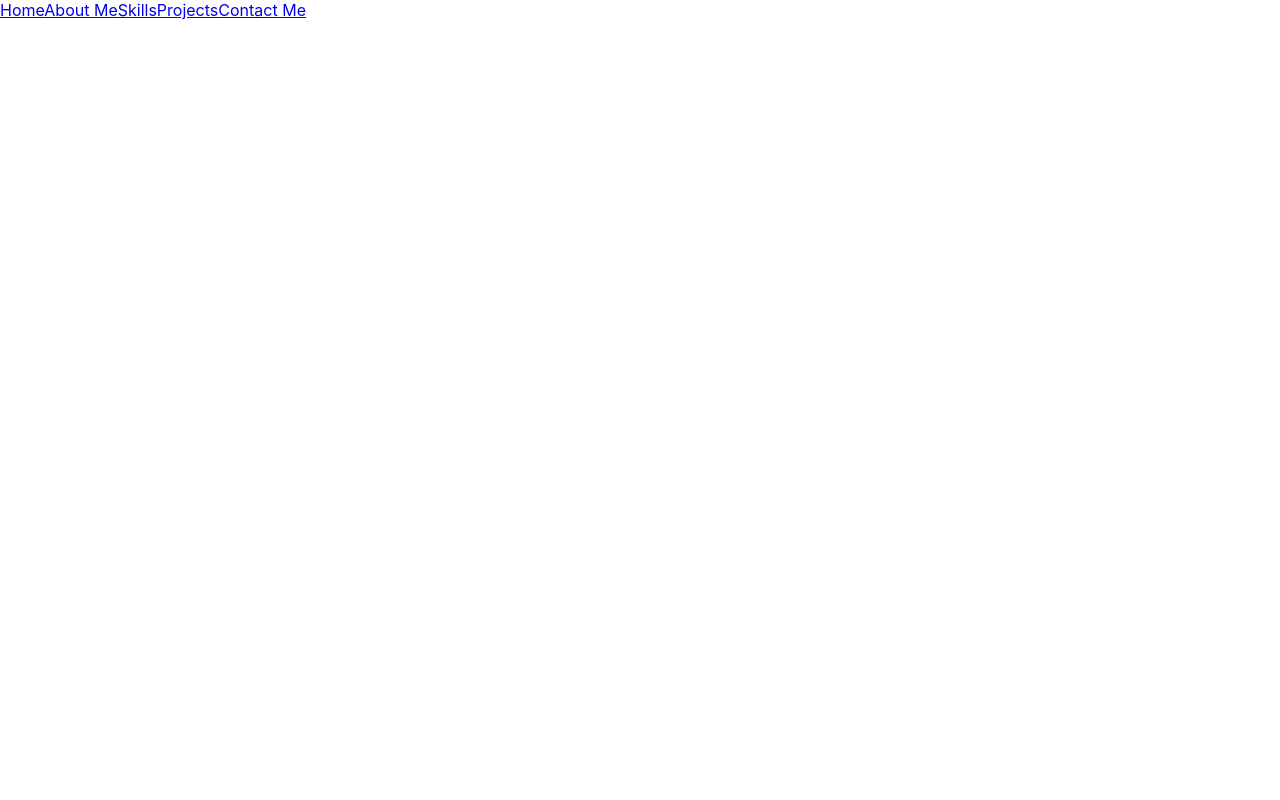
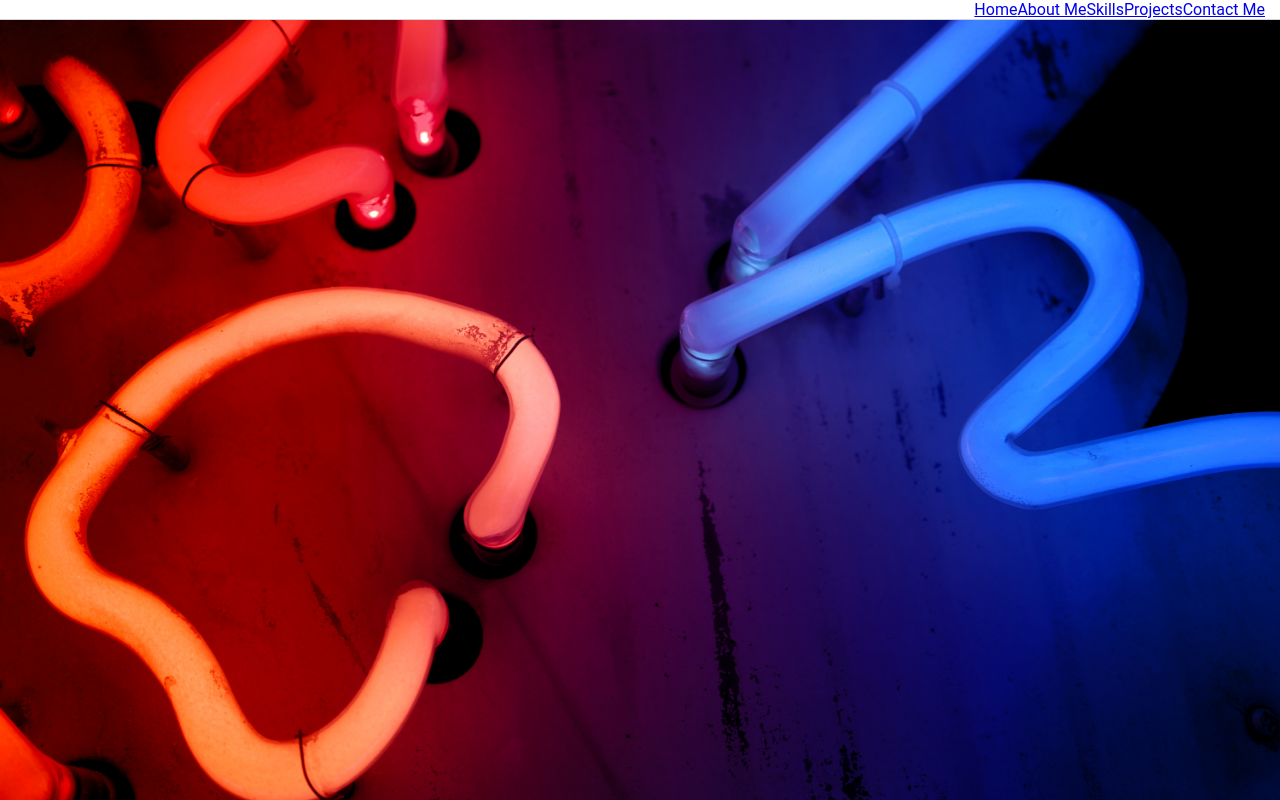
Before and after one commit to coffeegremlin/portfolio-2-electric-boogaloo, a React (Create React App) app: page / in a window 1280 px wide. Built offline with nearby package versions, Linux system fonts and the light colour scheme.

Commit message:
I am a big dumb clown who needs to remember to not wrap my nav around my app.jsx return

```diff
--- a/src/App.jsx
+++ b/src/App.jsx
@@ -1,22 +1,24 @@
-import React, { useState } from 'react';
+import React from 'react';
+import { useState } from 'react';
 import { Routes, Route } from 'react-router-dom';
-import Home from './Components/Home/Home';
-import Nav from './Components/Nav/Nax';
 import './Styles/App.css';
 
 // COMPONENTS MY DUDES
+import Nav from './Components/Nav/Nax';
+import Home from './Components/Home/Home';
 
 // need home, contact, skills, projects, about me pages
 
-function App() {
+const App = () => {
+  // add in any kind of functionality I want to implement later here
   return (
-    <Nav>
-      <main>
+    <main>
+      <Nav />
         <Routes>
-          <Route path='/home' element={<Home/>} />
+          <Route path='/' element={<Home />} />
+          {/* add in the routes from nav bar here later */}
         </Routes>
-      </main>
-    </Nav>
+    </main>
   );
 }
 
--- a/src/Components/Home/Home.jsx
+++ b/src/Components/Home/Home.jsx
@@ -1,13 +1,16 @@
-import React from 'react';
+ import React from 'react';
 
 // Assets
 import Background from '../../Assets/background.jpg'
 
 const Home = (props) => {
   return (
-    <div className='home' style={{ backgroundImage: `url(${Background})`}}>
-      <h1 id='splash-logo'>Welcome to my portfolio site!</h1>
-    </div>
+    <>
+      <div className='home' style={{ backgroundImage: `url(${Background})`}}>
+      </div>
+        <img src={Background} alt="Portfolio background" />
+        <h1 id='splash-logo'>Welcome to my portfolio site!</h1>
+    </>
   )
 }
 
--- a/src/Components/Nav/Nax.jsx
+++ b/src/Components/Nav/Nax.jsx
@@ -9,7 +9,7 @@ const Nav = (props) => {
   return (
     <nav className='nav-bar'>
 
-      <NavLink to='/home'>Home</NavLink>
+      <NavLink to='/'>Home</NavLink>
       <NavLink to='about'>About Me</NavLink>
       <NavLink to='/skills'>Skills</NavLink>
       <NavLink to='/projects'>Projects</NavLink>
--- a/src/Styles/App.css
+++ b/src/Styles/App.css
@@ -1,3 +1,32 @@
+html,
+body,
+#root,
+main {
+  margin: 0;
+  height: 100%;
+  overflow: hidden;
+  box-sizing: border-box;
+  font-family: "Roboto", sans-serif;
+}
+
+nav {
+  display: flex;
+  align-items: center;
+  justify-content: right;
+  padding: 0px 15px 0px 15px;
+  border-bottom: 1px solid rgb(212, 212, 212);
+}
+
+.home {
+  height: 100%;
+  display: flex;
+  align-items: center;
+  flex-direction: column;
+  justify-content: center;
+  background-size: cover;
+  background-position: center center;
+}
+
 .App {
   text-align: center;
 }
```
Also changed, not shown: src/setupTests.js (deleted, +0 -5 lines), 1 other file (tests, documents, lock files or other folders).
